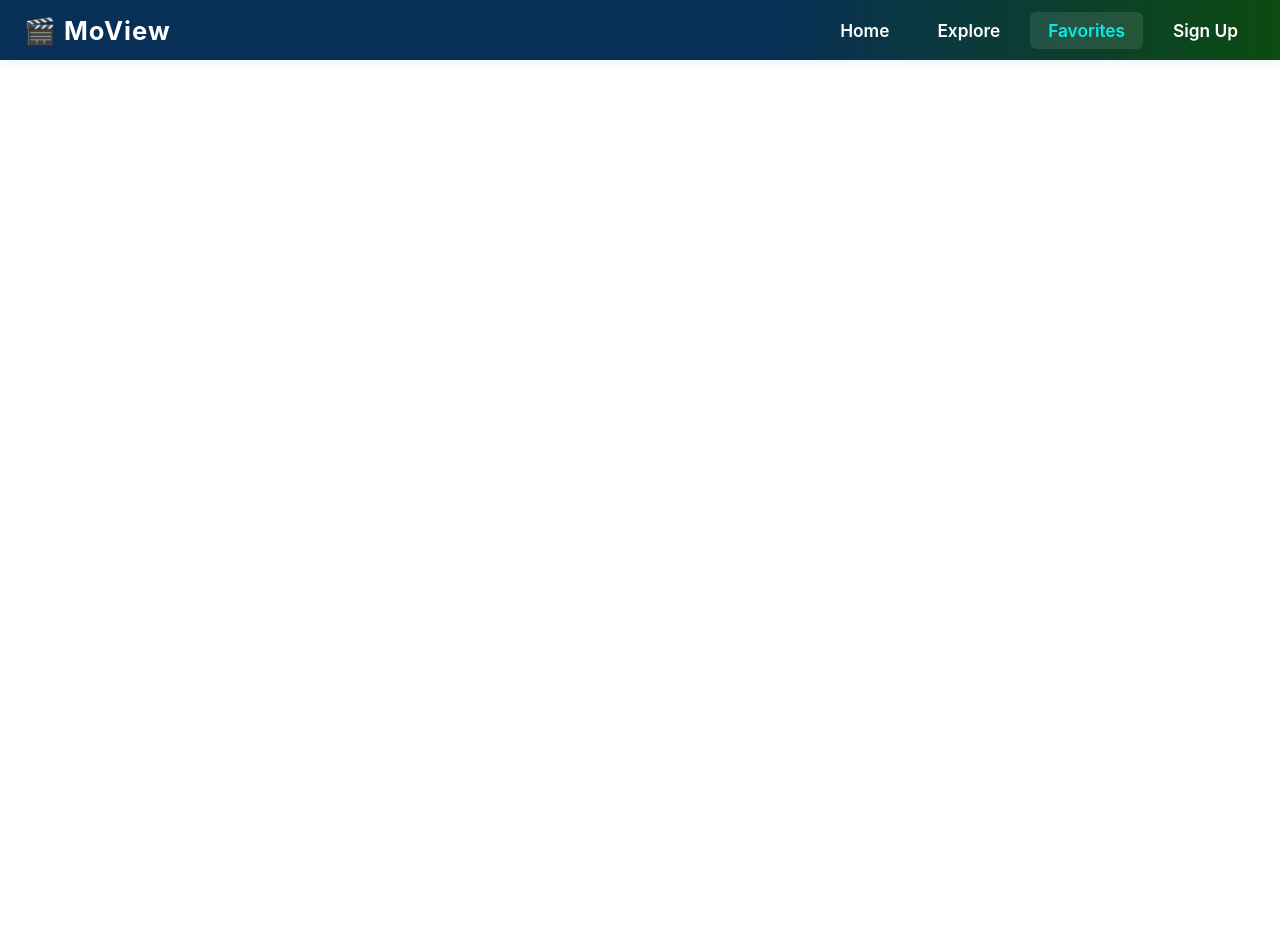
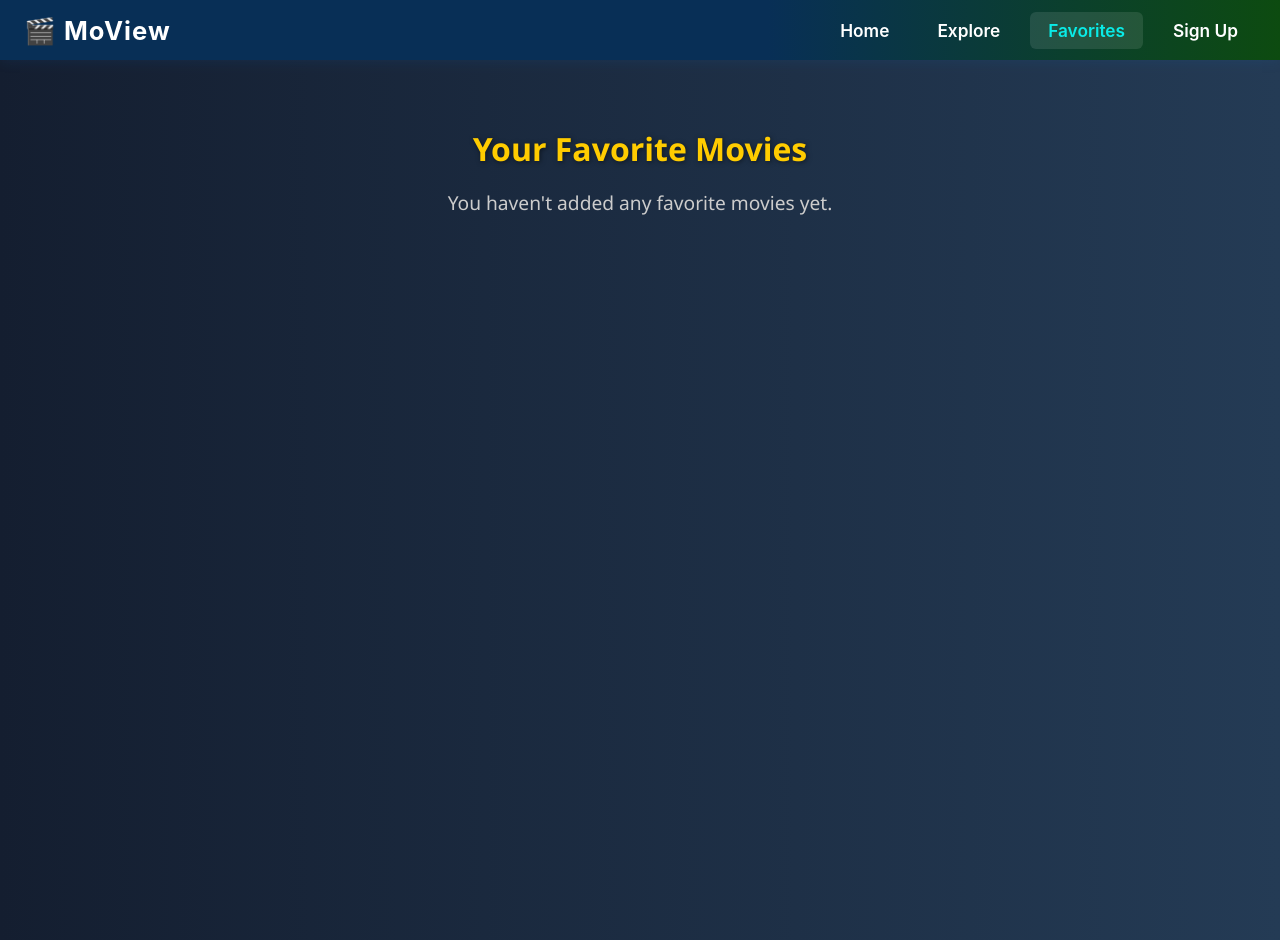
Before and after one commit to Aachal121-code/movie-explorer, a React (Create React App) app: page /favorites in a window 1280 px wide. Before the commit the page ends 800 px from the top, so only its background shows below. Built offline with nearby package versions, Linux system fonts and the light colour scheme.

Commit message:
add favorites page

```diff
--- a/src/App.js
+++ b/src/App.js
@@ -4,6 +4,7 @@ import Navbar from "./components/Navbar";
 import Home from "./components/Home";
 import MovieExplorer from "./components/MovieExplorer";
 import Login from "./components/Login";
+import FavoritesPage from "./components/FavoritesPage";
 
 function AppWrapper() {
   const [user, setUser] = useState(null);
@@ -31,6 +32,7 @@ function AppWrapper() {
         <Route path="/explore" element={<MovieExplorer />} />
         <Route path="/login" element={<Login onLogin={handleLogin} onBack={handleBack} />} />
         <Route path="/signup" element={<Login onLogin={handleLogin} onBack={handleBack} />} />
+        <Route path="/favorites" element={<FavoritesPage/>} />
       </Routes>
     </>
   );
--- /dev/null
+++ b/src/components/FavoritesPage.css
@@ -0,0 +1,79 @@
+/* Root container */
+.favorite-root {
+  padding: 40px 10px;
+  background: linear-gradient(to right, #141e30, #243b55);
+  min-height: 100vh;
+  color: white;
+  font-family: 'Segoe UI', Tahoma, Geneva, Verdana, sans-serif;
+}
+
+/* Page Title */
+.favorite-root h2 {
+  font-size: 2rem;
+  text-align: center;
+  margin-bottom: 32px;
+  color: #ffcc00;
+  text-shadow: 1px 1px 5px rgba(0,0,0,0.5);
+}
+
+/* Empty state */
+.favorite-root p {
+  text-align: center;
+  font-size: 1.2rem;
+  color: #ccc;
+}
+
+/* Flex layout for favorite movies */
+.favorite-list {
+  display: flex;
+  flex-wrap: wrap;
+  justify-content: center;
+  gap: 24px;
+  padding-bottom: 16px;
+}
+
+/* Movie card */
+.movie-card {
+  width: 180px;
+  background-color: #1c1c1c;
+  border-radius: 12px;
+  overflow: hidden;
+  box-shadow: 0 4px 12px rgba(0, 0, 0, 0.4);
+  transition: transform 0.3s ease, box-shadow 0.3s ease;
+}
+
+.movie-card:hover {
+  transform: translateY(-6px);
+  box-shadow: 0 8px 20px rgba(220, 217, 206, 0.148);
+}
+
+.movie-card img {
+  width: 100%;
+  height: auto;
+  display: block;
+}
+
+.movie-card-content {
+  padding: 12px;
+  text-align: center;
+}
+
+.movie-card-content h4 {
+  font-size: 1rem;
+  color: #fff;
+  margin-bottom: 8px;
+}
+
+.movie-card-content button {
+  background-color: #ff4d4d;
+  border: none;
+  color: white;
+  padding: 6px 12px;
+  border-radius: 6px;
+  cursor: pointer;
+  transition: background-color 0.2s ease;
+}
+
+.movie-card-content button:hover {
+  background-color: #e60000;
+}
--- /dev/null
+++ b/src/components/FavoritesPage.js
@@ -0,0 +1,40 @@
+import React, { useEffect, useState } from "react";
+import MovieCard from "./MovieCard";
+import './FavoritesPage.css';
+
+function FavoritesPage() {
+  const [favorites, setFavorites] = useState([]);
+
+  useEffect(() => {
+    const storedFavorites = JSON.parse(localStorage.getItem("favorites") || "[]");
+    setFavorites(storedFavorites);
+  }, []);
+
+  const removeFromFavorites = (movie) => {
+    const updated = favorites.filter(fav => fav.imdbID !== movie.imdbID);
+    setFavorites(updated);
+    localStorage.setItem("favorites", JSON.stringify(updated));
+  };
+
+  return (
+    <div className="favorite-root">
+      <h2 style={{ marginBottom: "1rem" }}>Your Favorite Movies</h2>
+      {favorites.length > 0 ? (
+        <div className="favorite-list">
+          {favorites.map(movie => (
+            <MovieCard
+              key={movie.imdbID}
+              movie={movie}
+              onRemove={removeFromFavorites}
+              isFavorite={true}
+            />
+          ))}
+        </div>
+      ) : (
+        <p>You haven't added any favorite movies yet.</p>
+      )}
+    </div>
+  );
+}
+
+export default FavoritesPage;
--- a/src/components/MovieExplorer.css
+++ b/src/components/MovieExplorer.css
@@ -41,6 +41,11 @@
   margin-left: auto;
   margin-right: auto;
   padding: 0 16px;
+}
+.horizontal-section h2 {
+  font-size: 1.6rem;
+  color: #fff;
+  margin-bottom: 16px;
 }
 
 .horizontal-list {
--- a/src/components/MovieExplorer.js
+++ b/src/components/MovieExplorer.js
@@ -102,24 +102,7 @@ function MovieExplorer() {
         </button>
       </form>
 
-      {/* Favorites */}
-      {favorites.length > 0 && (
-        <div className="horizontal-section">
-          <h2>Favorites</h2>
-          <div className="horizontal-list">
-            {favorites.map(movie => (
-              <MovieCard
-                key={movie.imdbID}
-                movie={movie}
-                onInfo={setSelectedMovie}
-                onLike={addToFavorites}
-                onRemove={removeFromFavorites}
-                isFavorite={true}
-              />
-            ))}
-          </div>
-        </div>
-      )}
+
 
       {/* Search Results */}
       {searchResults.length > 0 && (
```
